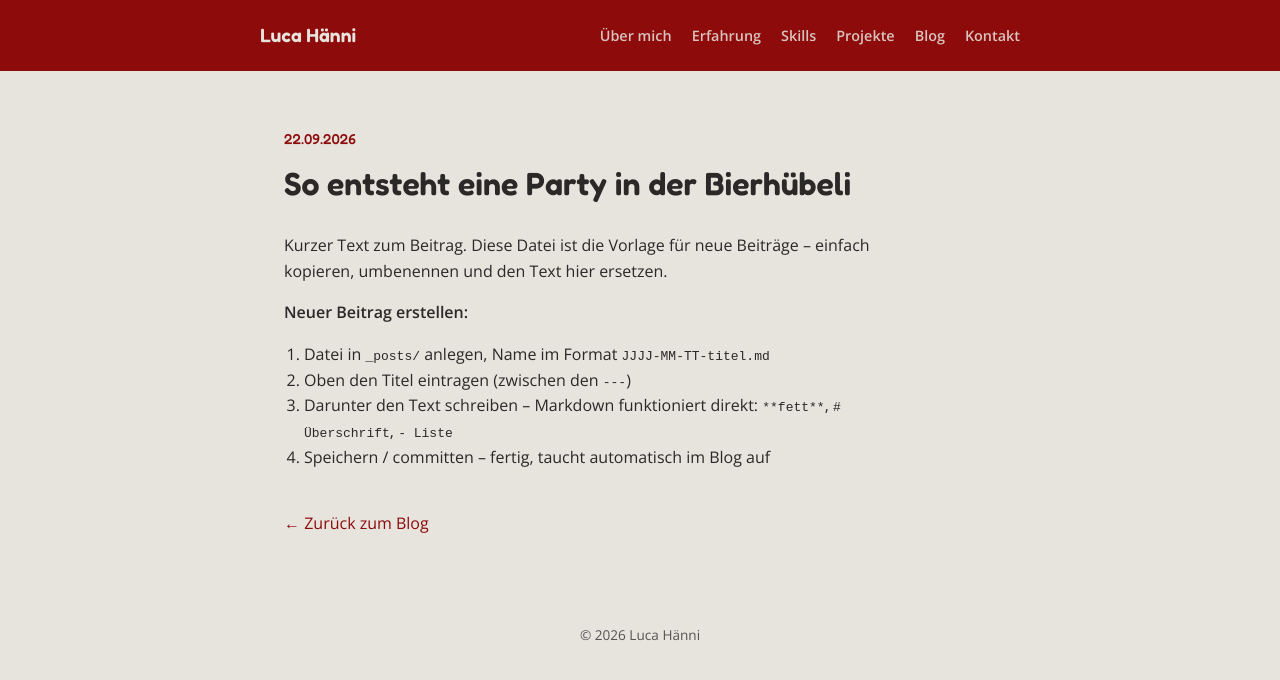
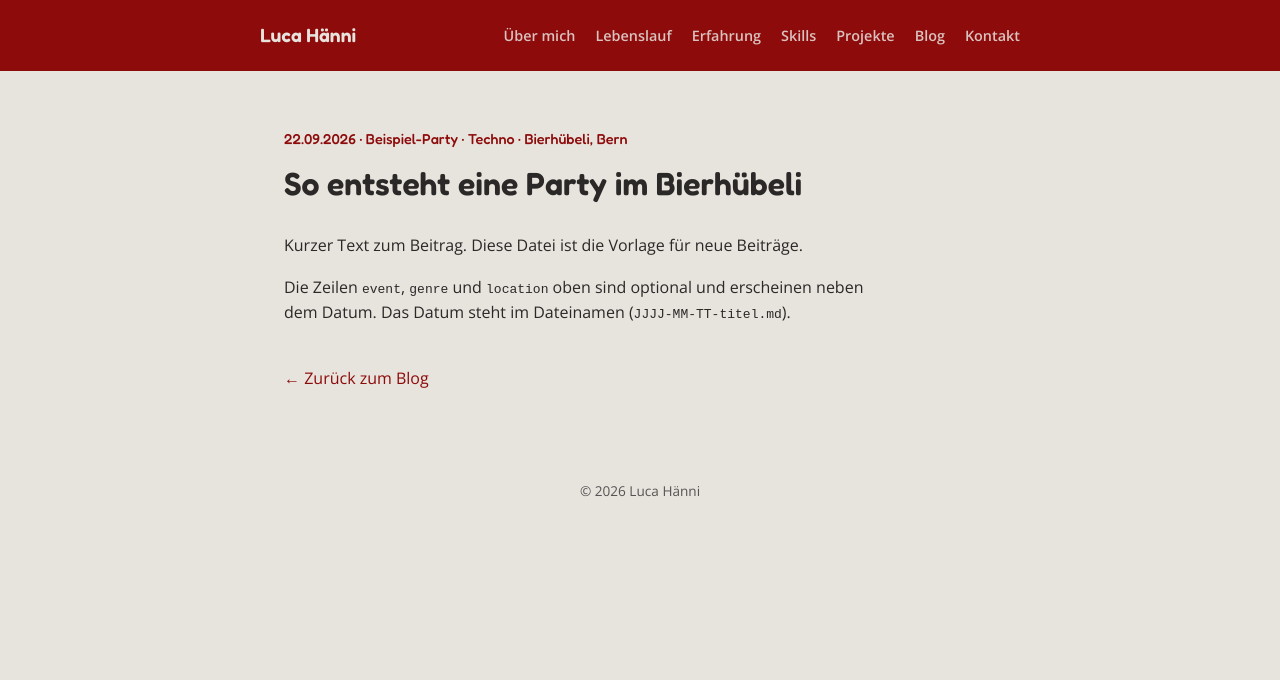
Before and after one commit to luecul/luca-haenni.ch, a Jekyll site: the page built from _posts/2026-09-22-erste-party.md, in a window 1280 px wide. Shown: the top 680 px of the page. Built offline with Jekyll 4.4.1, drawn with Linux system fonts in a browser that asks for light colours.

Commit message:
Add files via upload

```diff
--- a/_layouts/default.html
+++ b/_layouts/default.html
@@ -25,6 +25,7 @@
     <a class="site-logo" href="{{ '/' | relative_url }}">Luca Hänni</a>
     <nav class="site-nav">
       <a href="{{ '/' | relative_url }}#ueber-mich">Über mich</a>
+      <a href="{{ '/lebenslauf/' | relative_url }}">Lebenslauf</a>
       <a href="{{ '/' | relative_url }}#erfahrung">Erfahrung</a>
       <a href="{{ '/' | relative_url }}#skills">Skills</a>
       <a href="{{ '/' | relative_url }}#projekte">Projekte</a>
--- a/_layouts/post.html
+++ b/_layouts/post.html
@@ -2,7 +2,7 @@
 layout: default
 ---
 <article class="section post">
-  <p class="post-meta">{{ page.date | date: "%d.%m.%Y" }}</p>
+  <p class="post-meta">{{ page.date | date: "%d.%m.%Y" }}{% if page.event %} · {{ page.event }}{% endif %}{% if page.genre %} · {{ page.genre }}{% endif %}{% if page.location %} · {{ page.location }}{% endif %}</p>
   <h1 class="post-title">{{ page.title }}</h1>
   <div class="post-content">
     {{ content }}
--- a/_posts/2026-09-22-erste-party.md
+++ b/_posts/2026-09-22-erste-party.md
@@ -1,13 +1,11 @@
 ---
-title: "So entsteht eine Party in der Bierhübeli"
+title: "So entsteht eine Party im Bierhübeli"
+event: "Beispiel-Party"
+genre: "Techno"
+location: "Bierhübeli, Bern"
 ---
 
-Kurzer Text zum Beitrag. Diese Datei ist die Vorlage für neue Beiträge –
-einfach kopieren, umbenennen und den Text hier ersetzen.
+Kurzer Text zum Beitrag. Diese Datei ist die Vorlage für neue Beiträge.
 
-**Neuer Beitrag erstellen:**
-
-1. Datei in `_posts/` anlegen, Name im Format `JJJJ-MM-TT-titel.md`
-2. Oben den Titel eintragen (zwischen den `---`)
-3. Darunter den Text schreiben – Markdown funktioniert direkt: `**fett**`, `# Überschrift`, `- Liste`
-4. Speichern / committen – fertig, taucht automatisch im Blog auf
+Die Zeilen `event`, `genre` und `location` oben sind optional und erscheinen
+neben dem Datum. Das Datum steht im Dateinamen (`JJJJ-MM-TT-titel.md`).
--- a/blog.html
+++ b/blog.html
@@ -10,7 +10,7 @@ permalink: /blog/
     <li class="post-list-item">
       <a href="{{ post.url | relative_url }}">
         <span class="post-list-date">{{ post.date | date: "%d.%m.%Y" }}</span>
-        <span class="post-list-title">{{ post.title }}</span>
+        <span class="post-list-title">{{ post.title }}</span>{% if post.genre %}<span class="post-list-date"> · {{ post.genre }}</span>{% endif %}
       </a>
     </li>
     {% endfor %}
```
Also changed, not shown: index.html (+57 -18 lines), lebenslauf.html (added, +141 -0 lines).
